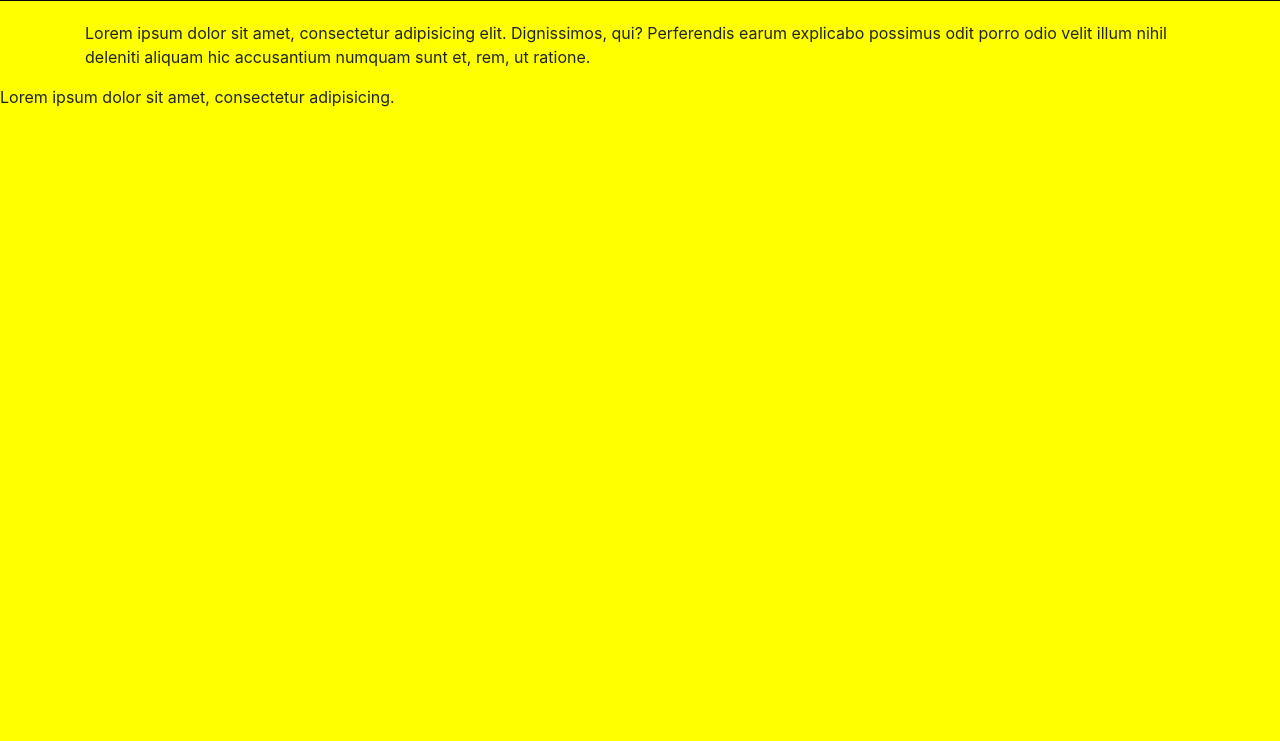
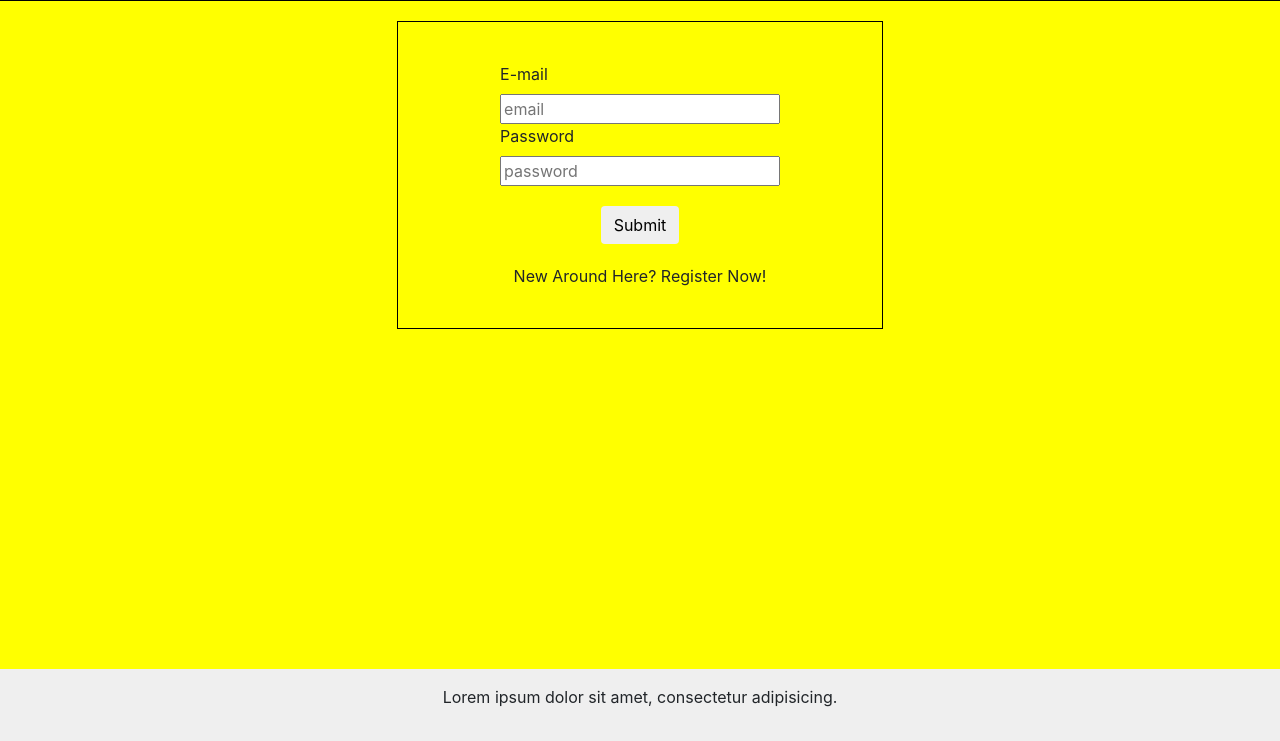
Before and after one commit to malditoprotozoo/mussicle, a plain HTML site: page index.html in a window 1280 px wide. Shown: the part 59-800 px from the top of the page. Drawn offline with nearby package versions, Linux system fonts and the light colour scheme.

Commit message:
diseño base para login con ids puestas

```diff
--- a/assets/css/style.css
+++ b/assets/css/style.css
@@ -39,3 +39,32 @@ nav ul li {
 .container {
   padding-top: 80px;
 }
+
+.section {
+  width: 100%;
+}
+
+.login-form {
+  border: 1px solid black;
+  padding: 40px 10px;
+}
+
+.login-form label, .login-form input {
+  width: 100%;
+}
+
+.login-form .submit-button {
+  width: 100%;
+  padding: 20px 0;
+}
+
+/* recordatorio: darle al full container un padding bottom del tamaño del footer */
+.footer {
+  position: absolute;
+  right: 0;
+  bottom: 0;
+  left: 0;
+  padding: 1rem;
+  background-color: #efefef;
+  text-align: center;
+}
--- a/index.html
+++ b/index.html
@@ -22,8 +22,8 @@
       </ul>
       <ul class="navigation">
         <li>Búsqueda</li>
-        <li>Register</li>
-        <li>Log In</li>
+        <li id="btn-register">Register</li>
+        <li id="btn-login">Log In</li>
       </ul>
       <!-- lista que aparece al iniciar sesión -->
       <ul class="d-none">
@@ -41,20 +41,39 @@
             </div>
           </div>
         </li>
-        <li>Cerrar sesión</li>
+        <li id="btn-logout">Cerrar sesión</li>
       </ul> <!-- fin lista que aparece al iniciar sesión -->
     </nav>
 
     <!-- container de la página que estará constantemente cambiando -->
     <div class="container">
-      <div class="row">
-        <div class="col-12">
-          <p>Lorem ipsum dolor sit amet, consectetur adipisicing elit. Dignissimos, qui? Perferendis earum explicabo possimus odit porro odio velit illum nihil deleniti aliquam hic accusantium numquam sunt et, rem, ut ratione.</p>
+      <!-- sección login -->
+      <div class="login-s section">
+        <div class="row">
+          <div class="col-10 offset-1 col-md-8 offset-md-2">
+            <form action="" class="col-12 col-md-8 offset-md-2 login-form">
+              <div class="mail col-12 col-md-8 offset-md-2">
+                <label for="input-mail">E-mail</label>
+                <input type="email" id="input-mail" placeholder="email">
+              </div>
+              <div class="password col-12 col-md-8 offset-md-2">
+                <label for="input-pass">Password</label>
+                <input type="password" id="input-pass" placeholder="password">
+              </div>
+              <div class="submit-button text-center col-12 col-md-8 offset-md-2">
+                <button type="submit" class="btn">Submit</button>
+              </div>
+              <div class="text-center">
+                <span>New Around Here? Register Now!</span>
+              </div>
+            </form>
+          </div>
         </div>
       </div>
+      <!-- fin sección login -->
     </div>
 
-    <footer>
+    <footer class="footer">
       <p>Lorem ipsum dolor sit amet, consectetur adipisicing.</p>
     </footer>
   </div> <!-- fin full-container -->
```
